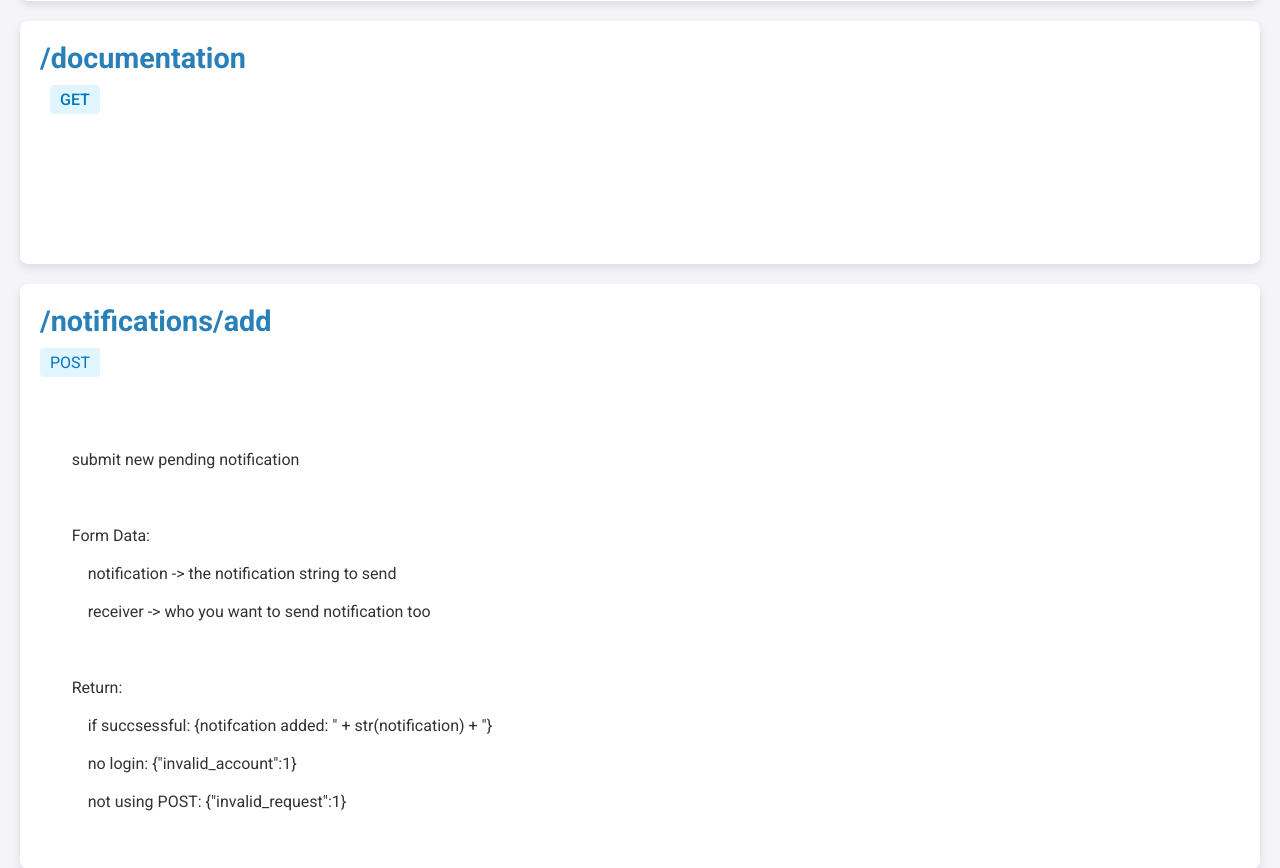
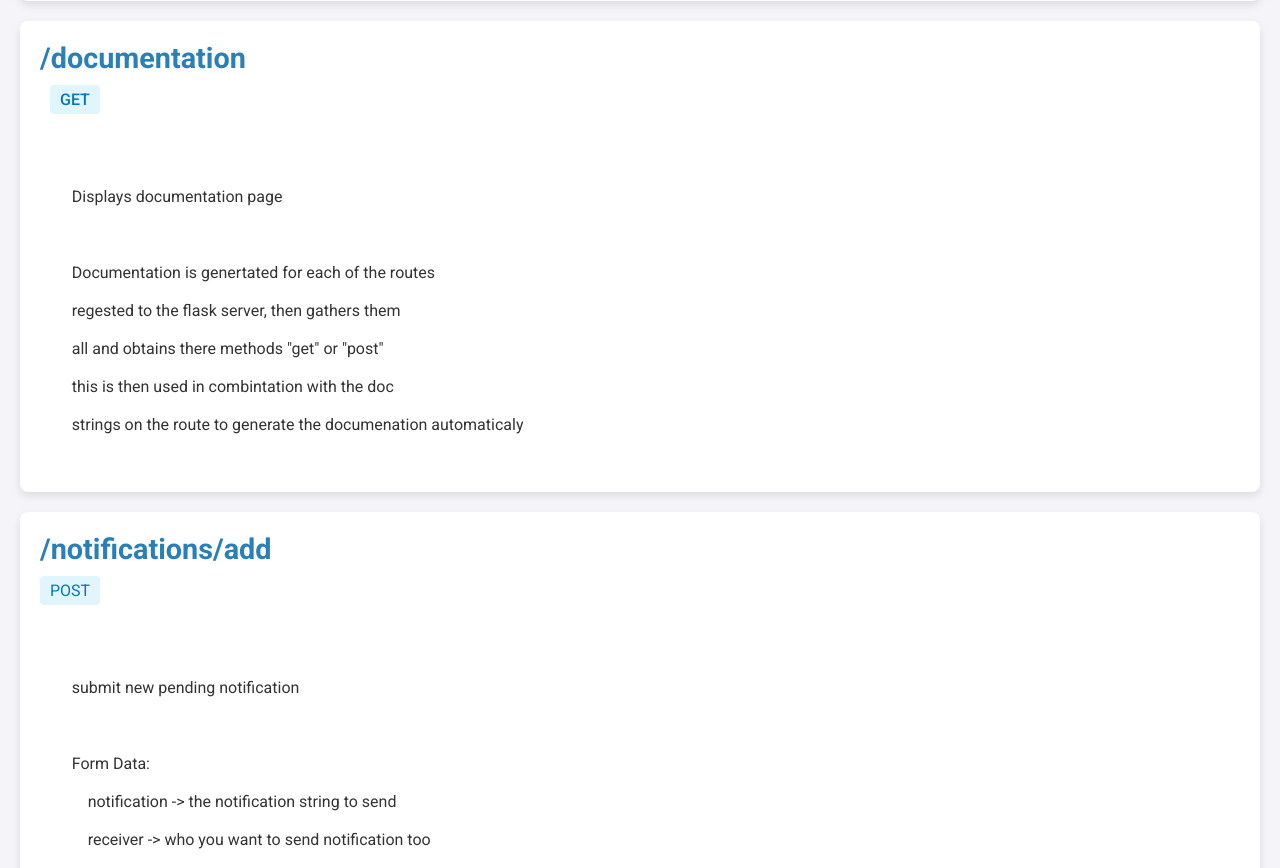
Before and after one commit to SixLeopard/FloodHelp, a Flask app: page /documentation in a window 1280 px wide. Shown: the part 2369-3237 px from the top of the page. Run offline with Flask 3, Linux system fonts and the light colour scheme.

Commit message:
core documentation complete

```diff
--- a/BackEnd/server.py
+++ b/BackEnd/server.py
@@ -26,14 +26,14 @@ import API.Relationships as APIRelationships
 ###############################################
 # File Info
 ###############################################
-__author__ = '{author}'
-__copyright__ = 'Copyright {year}, {project_name}'
-__credits__ = ['{credit_list}']
-__license__ = '{license}'
-__version__ = '{mayor}.{minor}.{rel}'
-__maintainer__ = '{maintainer}'
-__email__ = '{contact_email}'
-__status__ = '{dev_status}'
+__author__ = 'FloodHelp BeckEnd Team'
+__copyright__ = 'Copyright 2024, FloodHelp API'
+__credits__ = ['Flask', 'Autodoc']
+__license__ = 'All Rights Reserved'
+__version__ = '0.8.9'
+__maintainer__ = 'FloodHelp BeckEnd Team'
+__email__ = 'jamie.westerhout@student.uq.edu.au'
+__status__ = 'Prototype'
 ###############################################
 
 #addin externals
@@ -77,7 +77,13 @@ def root_route():
 @app.route('/documentation')
 def documentation_route():
     '''
+        Displays documentation page
 
+        Documentation is genertated for each of the routes
+        regested to the flask server, then gathers them
+        all and obtains there methods "get" or "post"
+        this is then used in combintation with the doc
+        strings on the route to generate the documenation automaticaly
     '''
     return auto.html()
 
--- a/BackEnd/templates/WelcomePage.html
+++ b/BackEnd/templates/WelcomePage.html
@@ -1,4 +1,5 @@
 <!--
+--------------------------------------------------------------------------------------------------------
 Generated using the ChatGPT 4o model
 <https://chatgpt.com/>
 from the prompt:
```
